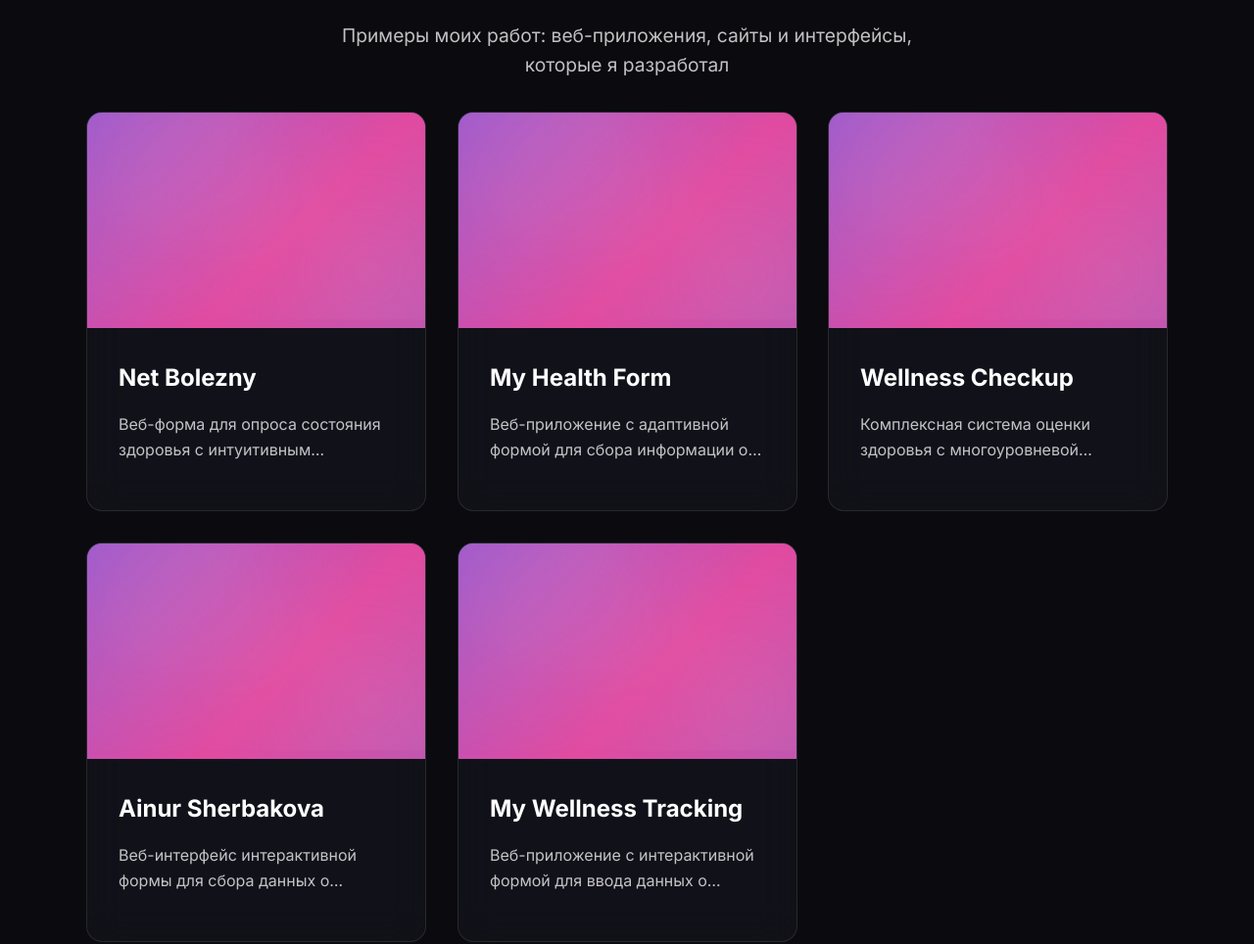
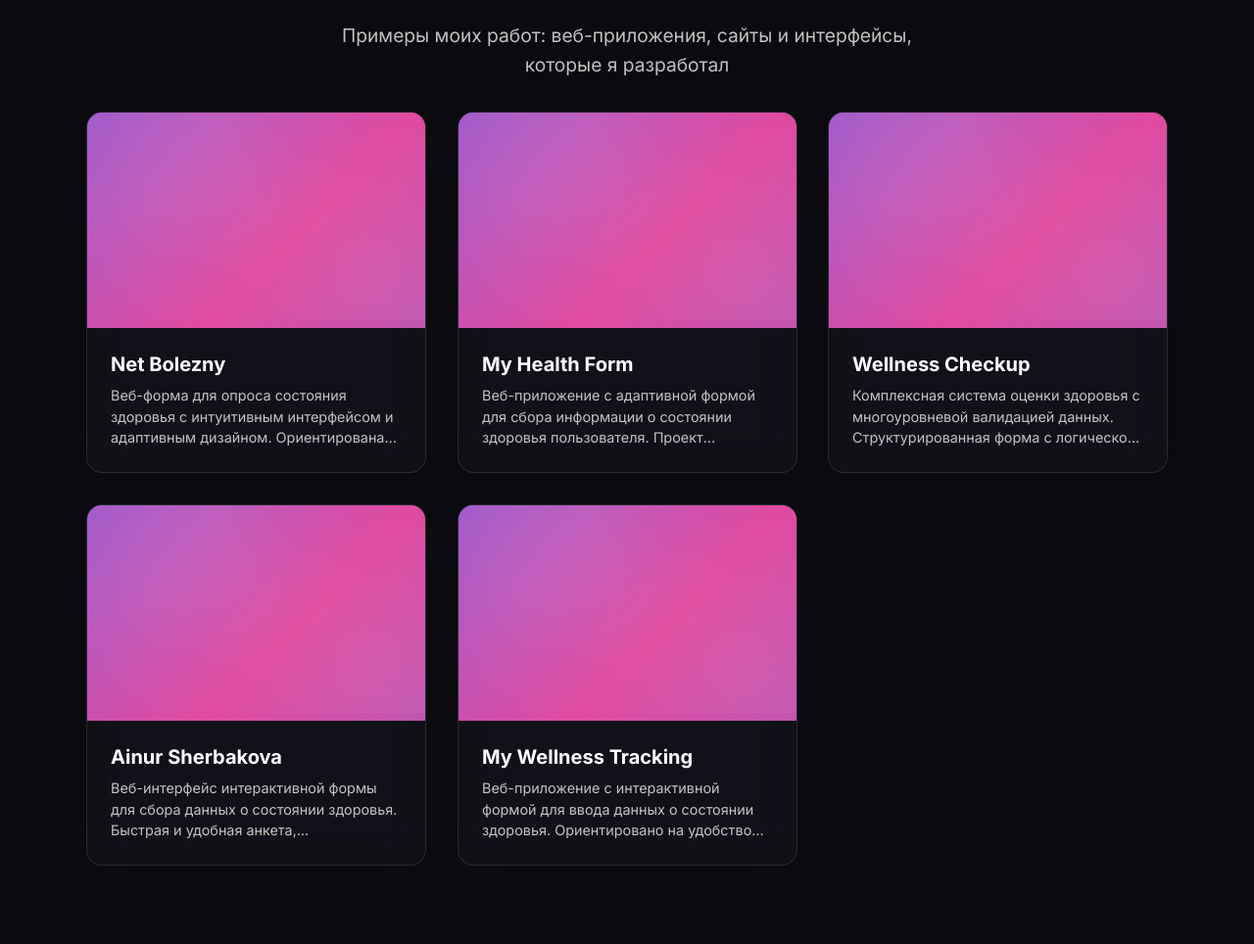
Before and after one commit to Anatoliiyastrebov/partfol, a website: page index.html in a window 1280 px wide. Shown: the part 3315-4279 px from the top of the page at 98% size. Drawn offline with Linux system fonts and the light colour scheme.

Commit message:
Fix IntersectionObserver and finalize compact card styles

```diff
--- a/script.js
+++ b/script.js
@@ -472,16 +472,18 @@ window.translations = translations;
 // Get current language from localStorage or default to 'ru'
 let currentLanguage = localStorage.getItem('language') || 'ru';
 
-// Smooth reveal animation for project cards (объявлен здесь, чтобы быть доступным для renderProjects)
+// Оптимизированный IntersectionObserver для карточек проектов
 const projectObserver = new IntersectionObserver((entries) => {
-    entries.forEach((entry, index) => {
+    entries.forEach((entry) => {
         if (entry.isIntersecting) {
-            setTimeout(() => {
-                entry.target.classList.add('visible');
-            }, index * 100);
+            entry.target.classList.add('visible');
+            projectObserver.unobserve(entry.target); // Отключаем после показа
         }
     });
-}, { threshold: 0.1 });
+}, {
+    threshold: 0.05,
+    rootMargin: '50px'
+});
 
 // Typing Animation
 const typingText = document.querySelector('.typing-text');
--- a/styles.css
+++ b/styles.css
@@ -1391,33 +1391,29 @@ section:not(.hero) {
 }
 
 .project-info {
-    padding: var(--spacing-lg);
+    padding: var(--spacing-md);
     position: relative;
     z-index: 1;
 }
 
 .project-info h3 {
-    font-size: 1.5rem;
-    margin-bottom: var(--spacing-sm);
+    font-size: 1.25rem;
+    margin-bottom: var(--spacing-xs);
     color: var(--text-primary);
-}
-
-.project-description-wrapper {
-    position: relative;
-    margin-bottom: var(--spacing-md);
+    line-height: 1.3;
 }
 
 .project-info p,
 .project-description {
     color: var(--text-secondary);
-    margin-bottom: var(--spacing-sm);
-    line-height: 1.6;
+    margin: 0;
+    font-size: 0.9rem;
+    line-height: 1.5;
     display: -webkit-box;
-    -webkit-line-clamp: 2;
+    -webkit-line-clamp: 3;
     -webkit-box-orient: vertical;
     overflow: hidden;
     text-overflow: ellipsis;
-    transition: all var(--transition-base);
 }
 
 .project-description.expanded {
```
